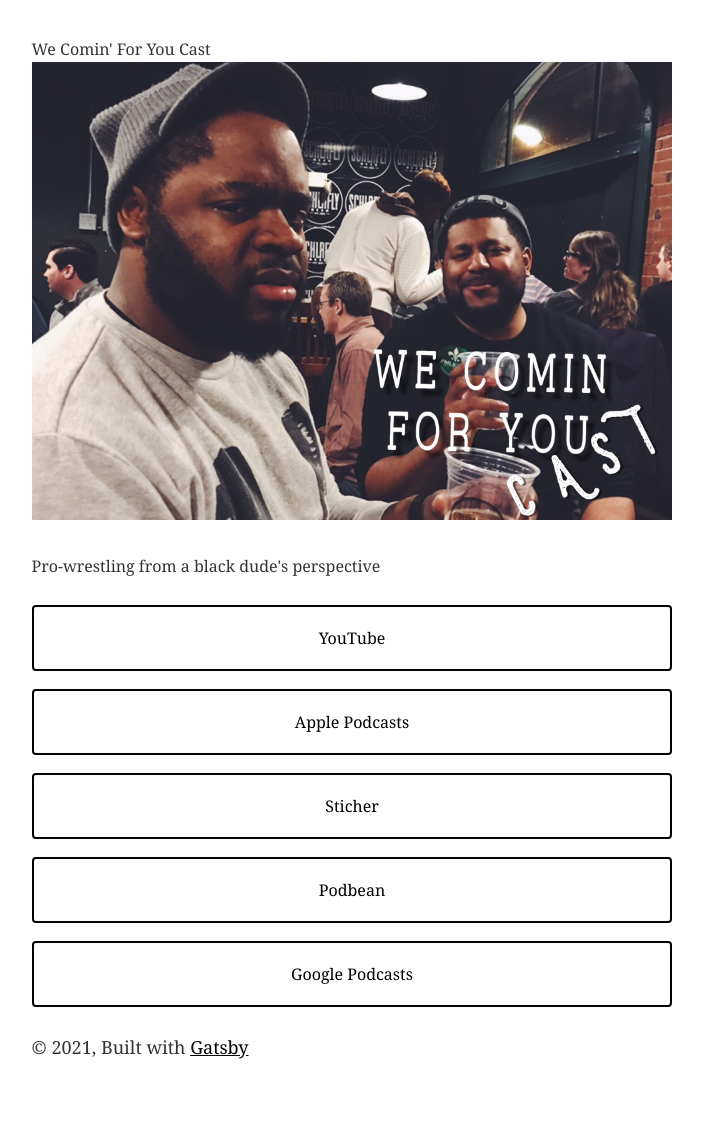
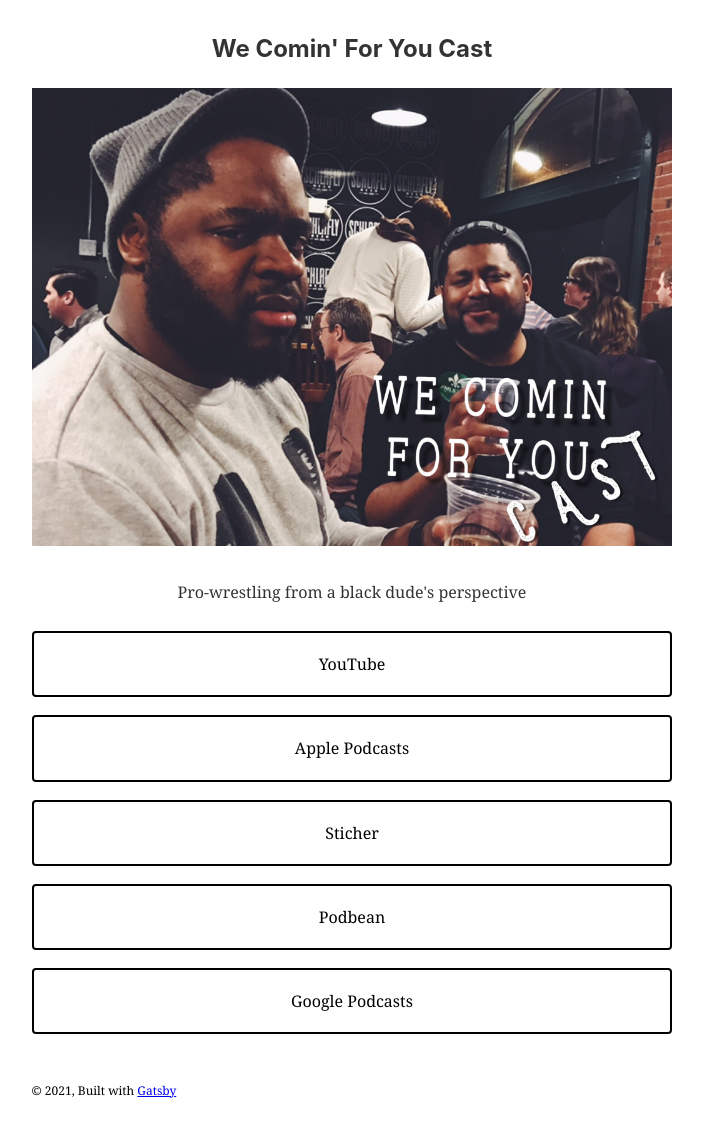
Before and after one commit to RaySanders7/wcfy, a Gatsby site: page / in a window 1280 px wide. Shown: the whole page, without its empty margins (288-991 px from the left). Before the commit the page ends 1086 px from the top, so only its background shows below. Built offline with nearby package versions, Linux system fonts and the light colour scheme; Gatsby itself is replaced by a stand-in of ours.

Commit message:
Styling of heading and tagline

```diff
--- a/src/components/layout.js
+++ b/src/components/layout.js
@@ -21,10 +21,10 @@ const Layout = ({ children }) => {
         }}
       >
         <main>{children}</main>
-        <footer>
+        <footer style={{color: `black`, fontSize: `12px`}}>
           © {new Date().getFullYear()}, Built with
           {` `}
-          <a href="https://www.gatsbyjs.org" style={{color: `black`}}>Gatsby</a>
+          <a href="https://www.gatsbyjs.org">Gatsby</a>
         </footer>
       </div>
     </>
--- a/src/pages/index.js
+++ b/src/pages/index.js
@@ -4,13 +4,29 @@ import SEO from "../components/seo"
 import linkContent from '../../content/linkContent.yaml'
 import avatar from '../../content/images/WeCominForYouCastCover.jpg'
 
+// TODO: style color changes on hover over the links
+// TODO: refactor styling out in css or scss files
+// TODO: refactor out link component
+// TODO: use gatsby-image Img for the avatar - probably need to use GraphQL
 const IndexPage = () => (
   <Layout>
     <SEO title="Home" />
-    <div style={{ maxWidth: `680px`, marginBottom: `1.45rem`, fontSize: `16px`}}>
-      <div>{linkContent.title}</div>
+    <div style={{
+      display: `flex`,
+      flexDirection: `column`,
+      justifyContent: `center`,
+      maxWidth: `680px`,
+      marginBottom: `1.45rem`,
+      fontSize: `16px`
+      }}
+    >
+      <div style={{display: `block`}}>
+        <h1 style={{ textAlign: `center`, fontSize: `24px`}}>{linkContent.title}</h1>
+      </div>
       <div><img src={avatar} alt="" /></div>
-      <div>{linkContent.tagline}</div>
+      <div style={{display: `block`}}>
+        <div style={{textAlign: `center`}}>{linkContent.tagline}</div>
+      </div>
       <div style={{marginTop: '1.45rem'}}>
         {linkContent.links.map(link =>
           <div style={{
```
